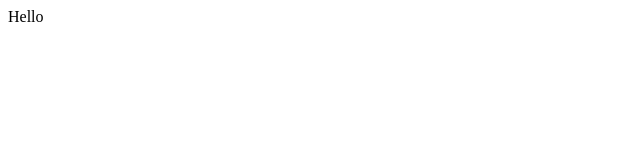
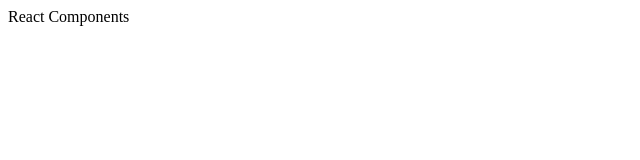
Before and after one commit to katiesteinfeldt/react-props-activity, a React (Create React App) app: page / in a window 1280 px wide. Shown: the top 160 px of the page, without its empty margins (0-640 px from the left). Built offline with nearby package versions, Linux system fonts and the light colour scheme.

Commit message:
move Header to component

```diff
--- a/src/App.js
+++ b/src/components/App/App.js
@@ -1,12 +1,11 @@
 import React, { Component } from 'react';
+import Header from '../Header/Header';
 
 class App extends Component {
   render() {
     return (
       <div>
-        <header>
-       Hello
-        </header>
+        <Header />
       </div>
     );
   }
--- /dev/null
+++ b/src/components/Header/Header.js
@@ -0,0 +1,13 @@
+import React, { Component } from 'react';
+
+class Header extends Component {
+    render() {
+        return (
+            <header>
+                    React Components
+            </header>
+        );
+    }
+}
+
+export default Header;
--- a/src/index.js
+++ b/src/index.js
@@ -1,6 +1,6 @@
 import React from 'react';
 import ReactDOM from 'react-dom';
-import App from './App';
+import App from './components/App/App';
 
 
 ReactDOM.render(<App />, document.getElementById('root'));
```
